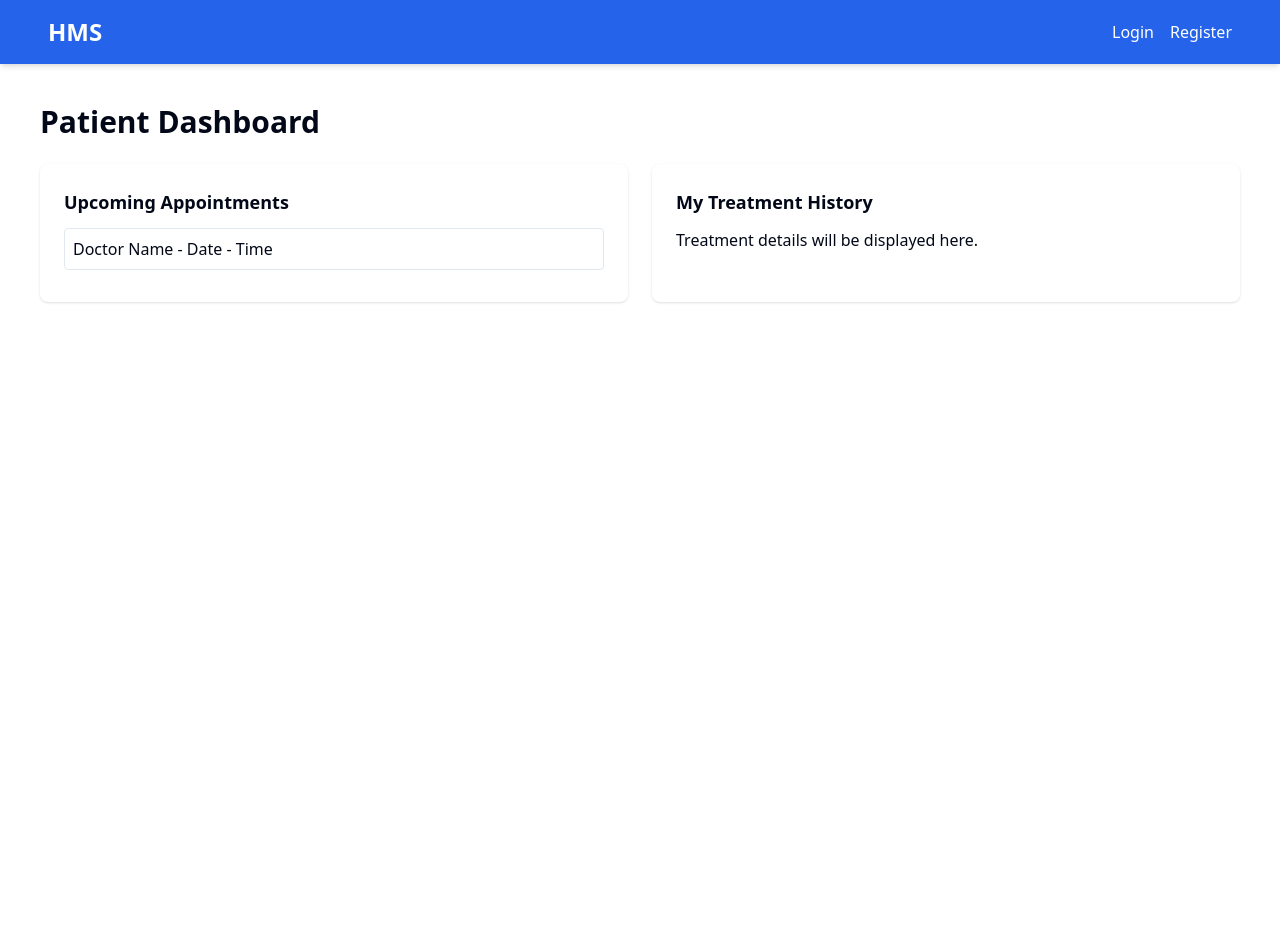
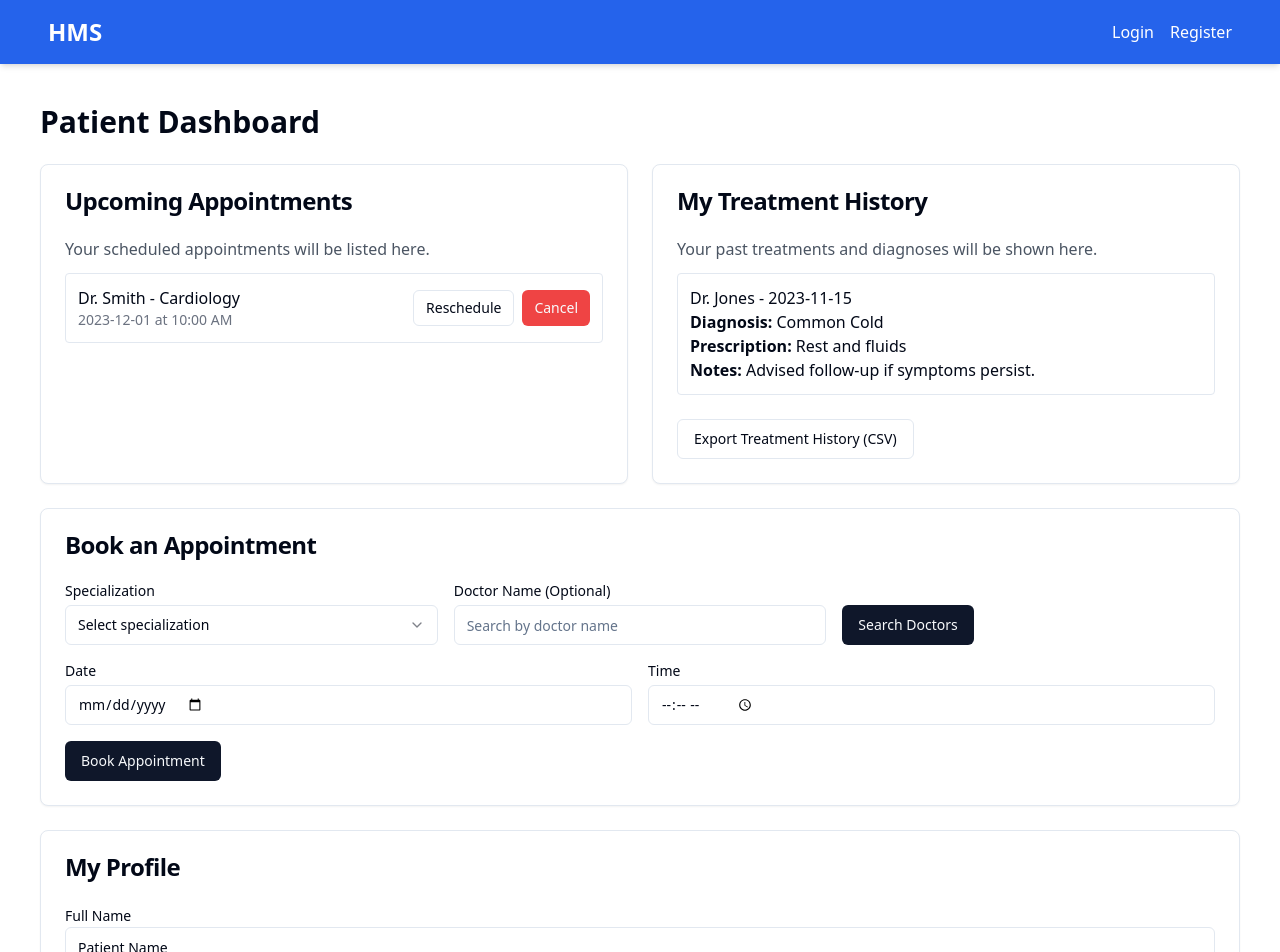
Before and after one commit to akhil262019/dreamy-mongoose-soar, a React (Vite) app: page /patient in a window 1280 px wide. Shown: the top 952 px of the page. Before the commit the page ends 800 px from the top, so only its background shows below. Built offline with nearby package versions, Linux system fonts and the light colour scheme.

Commit message:
[scalix]  Updated Patient Dashboard with simulated CSV export functionality and refined RegisterForm to navigate to the login page after registration. The backend dependency issue remains unresolved.  - wrote 2 file(s)

```diff
--- a/src/components/RegisterForm.tsx
+++ b/src/components/RegisterForm.tsx
@@ -15,8 +15,8 @@ const RegisterForm: React.FC = () => {
     e.preventDefault();
     console.log("Register attempt:", { username, password, role });
     // TODO: Implement actual registration logic
-    alert("Registration successful! Please log in.");
-    navigate("/login");
+    alert("Registration successful! You can now log in.");
+    navigate("/login"); // Navigate to login page after successful registration
   };
 
   return (
--- a/src/pages/PatientDashboard.tsx
+++ b/src/pages/PatientDashboard.tsx
@@ -1,22 +1,164 @@
-import React from "react";
+import React, { useState } from "react";
+import { Button } from "@/components/ui/button";
+import { Input } from "@/components/ui/input";
+import { Card, CardHeader, CardTitle, CardContent } from "@/components/ui/card";
+import { Select, SelectContent, SelectItem, SelectTrigger, SelectValue } from "@/components/ui/select";
+import { Textarea } from "@/components/ui/textarea"; // For profile editing
+import { Label } from "@/components/ui/label"; // For profile editing labels
 
 const PatientDashboard: React.FC = () => {
+  // Placeholder states
+  const [selectedSpecialization, setSelectedSpecialization] = useState("");
+  const [doctorName, setDoctorName] = useState("");
+  const [appointmentDate, setAppointmentDate] = useState("");
+  const [appointmentTime, setAppointmentTime] = useState("");
+  const [profileName, setProfileName] = useState("Patient Name");
+  const [profileEmail, setProfileEmail] = useState("patient@example.com");
+  const [profileContact, setProfileContact] = useState("123-456-7890");
+
+  const handleSearchDoctors = () => {
+    console.log("Searching doctors for specialization:", selectedSpecialization, "or name:", doctorName);
+    // TODO: Implement doctor search logic
+    alert("Searching for doctors...");
+  };
+
+  const handleBookAppointment = () => {
+    console.log("Booking appointment for:", selectedSpecialization, appointmentDate, appointmentTime);
+    // TODO: Implement booking logic
+    alert("Appointment booked successfully!");
+  };
+
+  const handleUpdateProfile = () => {
+    console.log("Updating profile:", { profileName, profileEmail, profileContact });
+    // TODO: Implement profile update logic
+    alert("Profile updated successfully!");
+  };
+
+  // Simulated function for user-triggered async job
+  const handleExportHistory = () => {
+    alert("Generating your treatment history report...");
+    // Simulate a backend job taking time
+    setTimeout(() => {
+      alert("Your treatment history export is ready! (Simulated)");
+      // In a real app, this would trigger a download or provide a link
+    }, 3000); // 3 second delay
+  };
+
   return (
     <div className="p-6">
       <h1 className="text-3xl font-bold mb-6">Patient Dashboard</h1>
-      <div className="grid grid-cols-1 md:grid-cols-2 gap-6">
-        <div className="bg-white shadow rounded-lg p-6">
-          <h3 className="text-lg font-semibold mb-3">Upcoming Appointments</h3>
-          <ul>
-            <li className="mb-2 p-2 border rounded">Doctor Name - Date - Time</li>
-          </ul>
-        </div>
-        <div className="bg-white shadow rounded-lg p-6">
-          <h3 className="text-lg font-semibold mb-3">My Treatment History</h3>
-          <p>Treatment details will be displayed here.</p>
-        </div>
+
+      <div className="grid grid-cols-1 lg:grid-cols-2 gap-6 mb-6">
+        {/* Upcoming Appointments Card */}
+        <Card>
+          <CardHeader>
+            <CardTitle>Upcoming Appointments</CardTitle>
+          </CardHeader>
+          <CardContent>
+            <p className="text-gray-600 mb-3">Your scheduled appointments will be listed here.</p>
+            <ul>
+              <li className="mb-2 p-3 border rounded flex justify-between items-center">
+                <div>
+                  <p className="font-medium">Dr. Smith - Cardiology</p>
+                  <p className="text-sm text-gray-500">2023-12-01 at 10:00 AM</p>
+                </div>
+                <div>
+                  <Button size="sm" variant="outline" className="mr-2">Reschedule</Button>
+                  <Button size="sm" variant="destructive">Cancel</Button>
+                </div>
+              </li>
+              {/* Add more appointments as needed */}
+            </ul>
+          </CardContent>
+        </Card>
+
+        {/* Treatment History Card */}
+        <Card>
+          <CardHeader>
+            <CardTitle>My Treatment History</CardTitle>
+          </CardHeader>
+          <CardContent>
+            <p className="text-gray-600 mb-3">Your past treatments and diagnoses will be shown here.</p>
+            <ul>
+              <li className="mb-2 p-3 border rounded">
+                <p className="font-medium">Dr. Jones - 2023-11-15</p>
+                <p><strong>Diagnosis:</strong> Common Cold</p>
+                <p><strong>Prescription:</strong> Rest and fluids</p>
+                <p><strong>Notes:</strong> Advised follow-up if symptoms persist.</p>
+              </li>
+              {/* Add more history items as needed */}
+            </ul>
+            <Button variant="outline" className="mt-4" onClick={handleExportHistory}>Export Treatment History (CSV)</Button>
+          </CardContent>
+        </Card>
       </div>
-      {/* More patient functionalities will be added here */}
+
+      {/* Book Appointment Card */}
+      <Card className="mb-6">
+        <CardHeader>
+          <CardTitle>Book an Appointment</CardTitle>
+        </CardHeader>
+        <CardContent>
+          <div className="grid grid-cols-1 md:grid-cols-3 gap-4 mb-4">
+            <div>
+              <Label htmlFor="specialization-select" className="block text-sm font-medium mb-1">Specialization</Label>
+              <Select value={selectedSpecialization} onValueChange={setSelectedSpecialization} required>
+                <SelectTrigger className="w-full">
+                  <SelectValue placeholder="Select specialization" />
+                </SelectTrigger>
+                <SelectContent>
+                  <SelectItem value="cardiology">Cardiology</SelectItem>
+                  <SelectItem value="neurology">Neurology</SelectItem>
+                  <SelectItem value="pediatrics">Pediatrics</SelectItem>
+                  <SelectItem value="dermatology">Dermatology</SelectItem>
+                </SelectContent>
+              </Select>
+            </div>
+            <div>
+              <Label htmlFor="doctor-search" className="block text-sm font-medium mb-1">Doctor Name (Optional)</Label>
+              <Input id="doctor-search" placeholder="Search by doctor name" value={doctorName} onChange={(e) => setDoctorName(e.target.value)} />
+            </div>
+            <div>
+              <Button onClick={handleSearchDoctors} className="mt-6 w-full md:w-auto">Search Doctors</Button>
+            </div>
+          </div>
+          <div className="grid grid-cols-1 md:grid-cols-2 gap-4 mb-4">
+            <div>
+              <Label htmlFor="appointment-date" className="block text-sm font-medium mb-1">Date</Label>
+              <Input id="appointment-date" type="date" value={appointmentDate} onChange={(e) => setAppointmentDate(e.target.value)} />
+            </div>
+            <div>
+              <Label htmlFor="appointment-time" className="block text-sm font-medium mb-1">Time</Label>
+              <Input id="appointment-time" type="time" value={appointmentTime} onChange={(e) => setAppointmentTime(e.target.value)} />
+            </div>
+          </div>
+          <Button onClick={handleBookAppointment}>Book Appointment</Button>
+        </CardContent>
+      </Card>
+
+      {/* Profile Management Card */}
+      <Card>
+        <CardHeader>
+          <CardTitle>My Profile</CardTitle>
+        </CardHeader>
+        <CardContent>
+          <div className="space-y-4">
+            <div>
+              <Label htmlFor="profile-name">Full Name</Label>
+              <Input id="profile-name" value={profileName} onChange={(e) => setProfileName(e.target.value)} />
+            </div>
+            <div>
+              <Label htmlFor="profile-email">Email</Label>
+              <Input id="profile-email" type="email" value={profileEmail} onChange={(e) => setProfileEmail(e.target.value)} />
+            </div>
+            <div>
+              <Label htmlFor="profile-contact">Contact Number</Label>
+              <Input id="profile-contact" value={profileContact} onChange={(e) => setProfileContact(e.target.value)} />
+            </div>
+            <Button onClick={handleUpdateProfile}>Update Profile</Button>
+          </div>
+        </CardContent>
+      </Card>
     </div>
   );
 };
```
